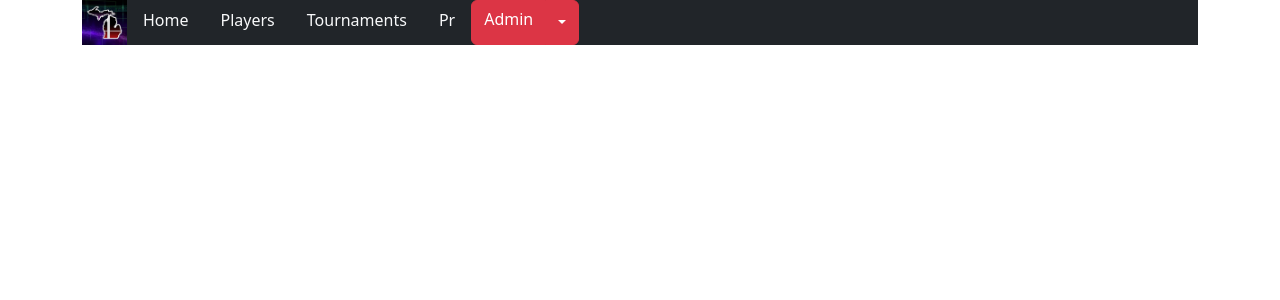
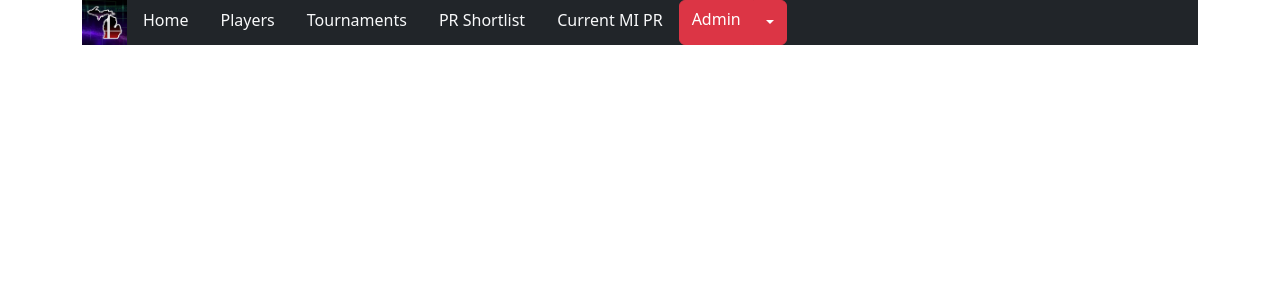
Before and after one commit to tommyparr93/mi-melee-data, a Django app: page /pr_form in a window 1280 px wide. Shown: the top 300 px of the page. Run offline with Django 4.2, Linux system fonts and the light colour scheme; data that the repository does not hold is empty; some libraries are stand-ins or nearby versions.

Commit message:
added pr shortlist to database and added a view for those players

```diff
--- a/main/models.py
+++ b/main/models.py
@@ -124,6 +124,7 @@ class Player(models.Model):
     character_main = models.CharField(blank=True, null=True)
     character_alt = models.CharField(blank=True, null=True)
     pr_notable = models.BooleanField(blank=True, null=True, default=False)
+    pr_eligible = models.BooleanField(blank=True, null=True, default=False)
     main_account = models.ForeignKey('self', on_delete=models.SET_NULL, null=True, blank=True)
 
     def __str__(self):
--- a/main/templates/base.html
+++ b/main/templates/base.html
@@ -24,7 +24,10 @@
       <a class="nav-link link-light" href="{% url 'tournaments' %}">Tournaments</a>
     </li>
     <li class="nav-item">
-      <a class="nav-link link-light" href="{% url 'pr_season_details' current_pr.id %}">Pr</a>
+      <a class="nav-link link-light" href="{% url 'pr_eligible_players' %}">PR Shortlist</a>
+    </li>
+    <li class="nav-item">
+      <a class="nav-link link-light" href="{% url 'pr_season_details' current_pr.id %}">Current MI PR</a>
     </li>
      <li class="btn-group dropdown">
         <a href="/admin" type="button" class="btn btn-danger">
--- a/main/urls.py
+++ b/main/urls.py
@@ -1,5 +1,6 @@
 from django.urls import path
 from . import views
+from .views import PrEligiblePlayerListView
 
 urlpatterns = [
     path('', views.PlayerListView.as_view(), name='home'),
@@ -15,5 +16,6 @@ urlpatterns = [
     path('pr_season/<int:pk>', views.PrSeasonDetailView.as_view(), name='pr_season_details'),
     path('pr_results_form', views.create_pr_season, name='pr_results_form'),
     path('join_duplicate', views.join_duplicate, name='join_duplicate'),
+    path('pr-eligible-players/', PrEligiblePlayerListView.as_view(), name='pr_eligible_players'),
 
 ]
--- a/main/views.py
+++ b/main/views.py
@@ -353,3 +353,16 @@ class TournamentDetailView(DetailView):
         results = TournamentResults.objects.filter(tournament_id=tournament).order_by('placement')
         context['results'] = results
         return context
+
+
+class PrEligiblePlayerListView(PlayerListView):
+
+    def get_queryset(self):
+        queryset = super().get_queryset()
+        # Filter to include only Players where pr_eligible is True
+        return queryset.filter(pr_eligible=True)
+
+    def get_context_data(self, **kwargs):
+        context = super().get_context_data(**kwargs)
+        context['pr_season'] = 2  # or whatever value you want to set
+        return context
```
Also changed, not shown: main/templates/main/players.html (+7 -3 lines), main/migrations/0035_player_pr_eligible.py (added).
